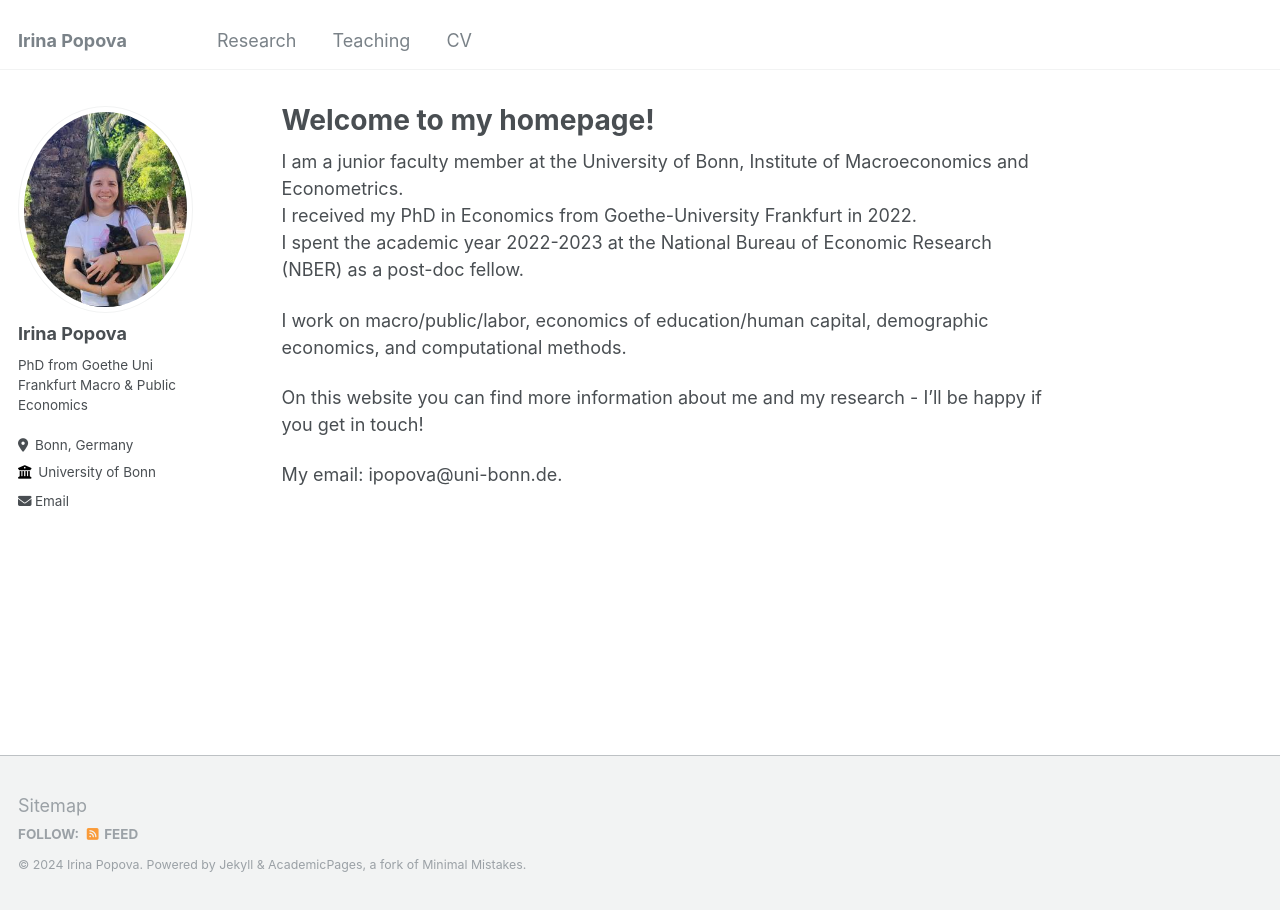
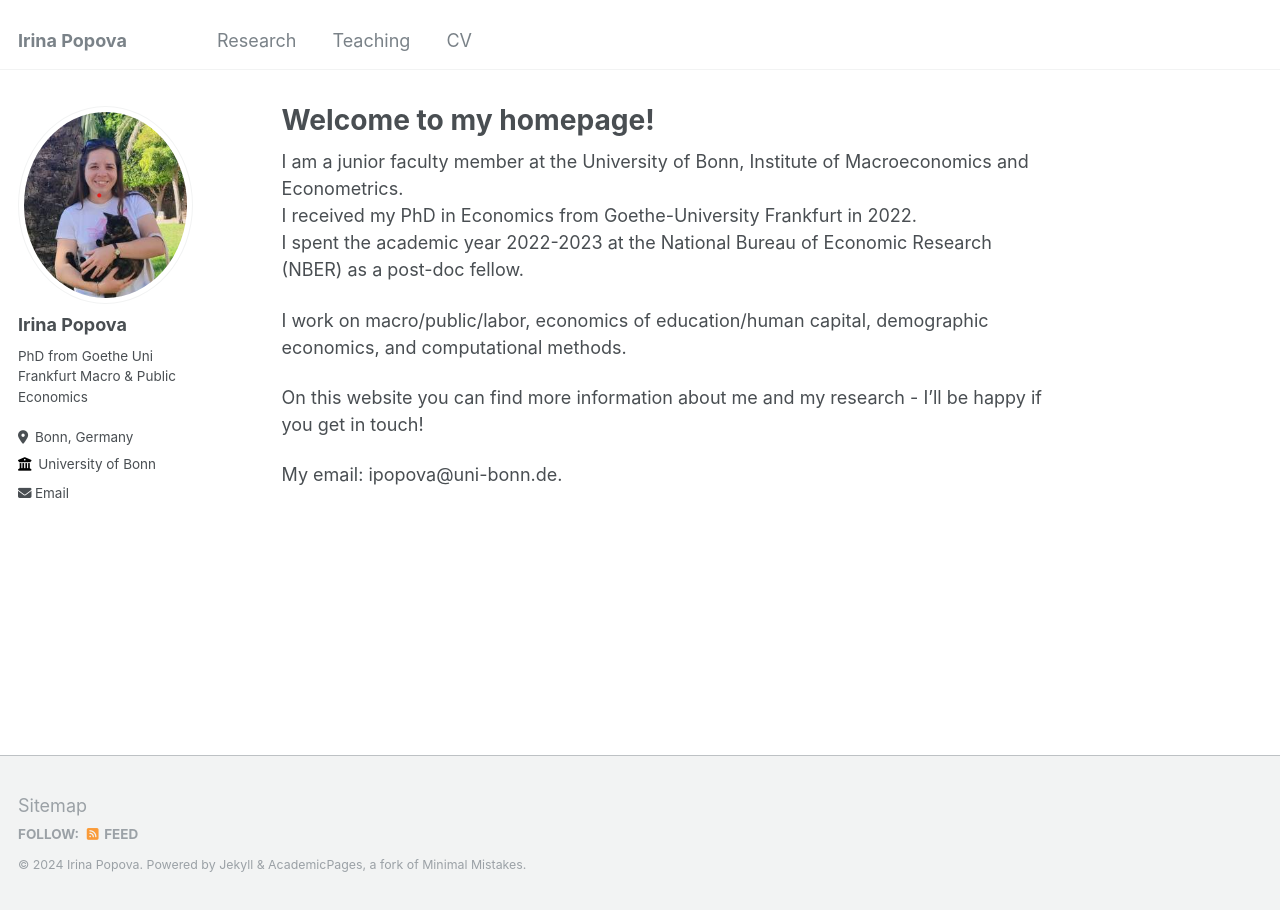
Before and after one commit to theta73/theta73.github.io, a Jekyll site: the page built from _pages/about.md, in a window 1280 px wide. Built offline with Jekyll 4.4.1, drawn with Linux system fonts in a browser that asks for light colours.

Commit message:
Update _config.yml

```diff
--- a/_config.yml
+++ b/_config.yml
@@ -21,7 +21,7 @@ repository               : "theta73/theta73.github.io"
 #               Additional customization can be done by editing /_includes/author-profile.html
 author:
   # Biographic information
-  avatar           : "profile1.png"
+  avatar           : "profile2.png"
   name             : "Irina Popova"
   pronouns         : # example: "she/her"
   bio              : "PhD from Goethe Uni Frankfurt Macro & Public Economics"
```
